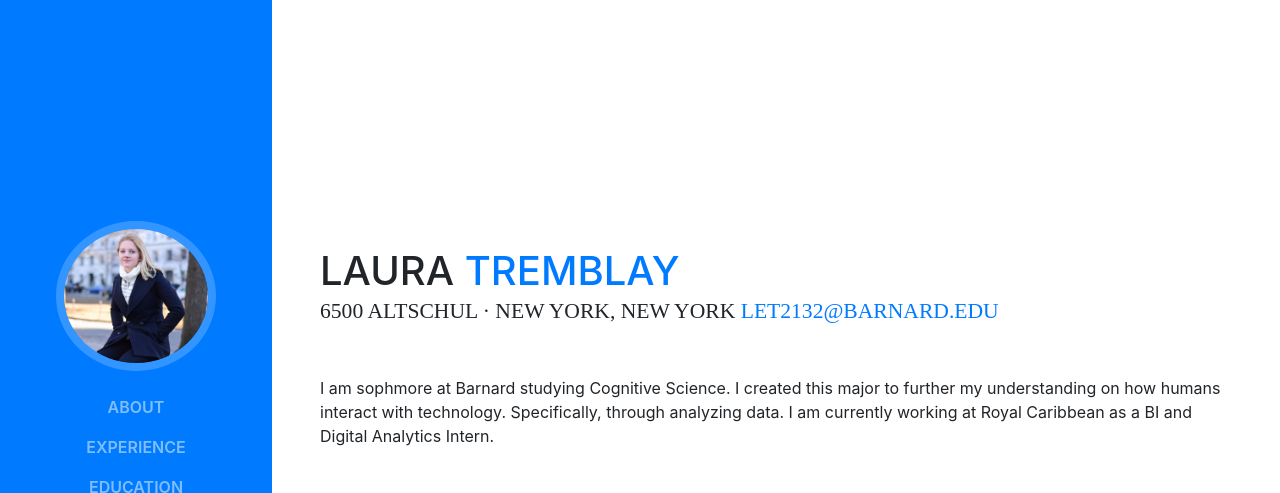
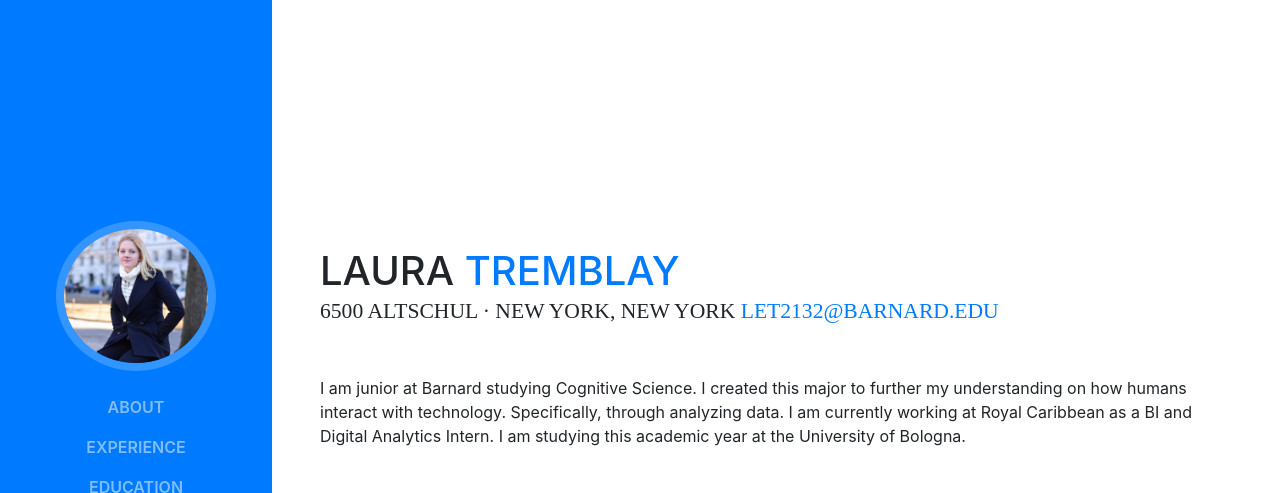
Before and after one commit to lauratremblay/lauratremblay.github.io, a website with bundled scripts: page index.html in a window 1280 px wide. Shown: the top 493 px of the page. Built offline with nearby package versions, Linux system fonts and the light colour scheme; a web font is replaced by a local one.

Commit message:
turns out im a junior

```diff
--- a/index.html
+++ b/index.html
@@ -68,7 +68,7 @@
           <div class="subheading mb-5">6500 Altschul · New York, New York
             <a href="mailto:name@email.com">let2132@barnard.edu</a>
           </div>
-          <p class="mb-5"> I am sophmore at Barnard studying Cognitive Science. I created this major to further my understanding on how humans interact with technology. Specifically, through analyzing data. I am currently working at Royal Caribbean as a BI and Digital Analytics Intern. </p>
+          <p class="mb-5"> I am junior at Barnard studying Cognitive Science. I created this major to further my understanding on how humans interact with technology. Specifically, through analyzing data. I am currently working at Royal Caribbean as a BI and Digital Analytics Intern. I am studying this academic year at the University of Bologna. </p>
           <ul class="list-inline list-social-icons mb-0">
             <li class="list-inline-item">
               <a href="https://www.facebook.com/laura.tremblay.98">
```
